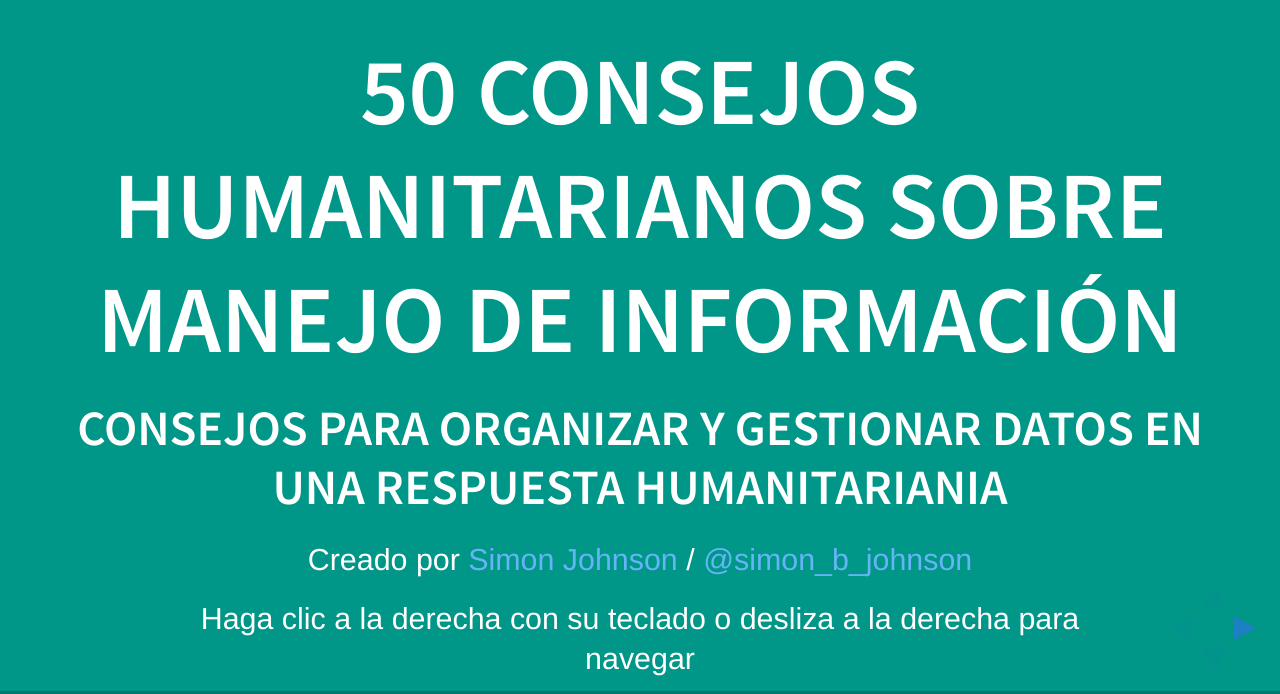
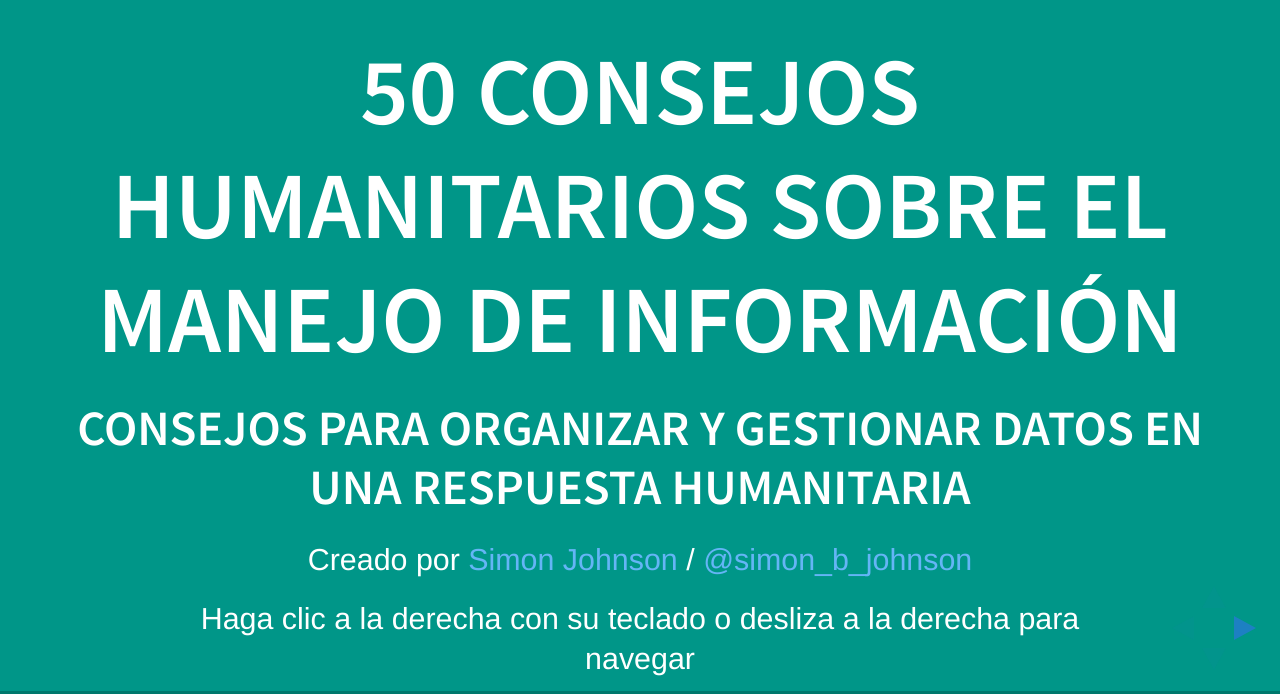
Before and after one commit to MeganLndrs/spanish-im-tips, a website: page index.html in a window 1280 px wide. Shown: the part 106-800 px from the top of the page. Drawn offline with Linux system fonts and the light colour scheme.

Commit message:
fixed title page

```diff
--- a/index.html
+++ b/index.html
@@ -42,8 +42,8 @@
             <div class="slides">
                 <section id="frontcover" data-background="#009688">
                     <div class="title_container">
-                        <h1 class="white">50 Consejos Humanitarianos sobre Manejo de Informaci&oacute;n </h1>
-                        <h3 class="white">Consejos para organizar y gestionar datos en una respuesta humanitariania</h3>
+                        <h1 class="white">50 Consejos Humanitarios sobre el Manejo de Informaci&oacute;n </h1>
+                        <h3 class="white">Consejos para organizar y gestionar datos en una respuesta humanitaria</h3>
                         <p class="text-small-centre white">
                            Creado por <a href="http://simonbjohnson.github.io" target="_blank">Simon Johnson</a> / <a href="http://twitter.com/simon_b_johnson" target="_blank">@simon_b_johnson</a>
                         </p>
```
